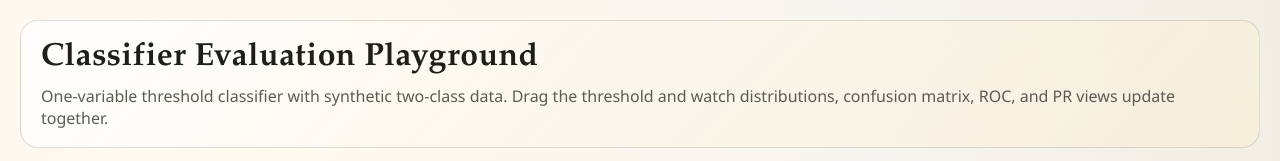
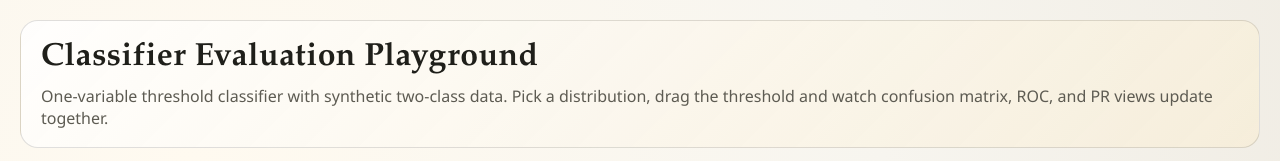
Before and after one commit to silekoch/understanding_classifier_metrics, a plain HTML site: page index.html in a window 1280 px wide. Shown: the top 161 px of the page. Drawn offline with Linux system fonts and the light colour scheme.

Commit message:
Clarify classifier intro text

```diff
--- a/index.html
+++ b/index.html
@@ -11,8 +11,8 @@
       <header class="hero">
         <h1>Classifier Evaluation Playground</h1>
         <p>
-          One-variable threshold classifier with synthetic two-class data. Drag the threshold and watch distributions,
-          confusion matrix, ROC, and PR views update together.
+          One-variable threshold classifier with synthetic two-class data. Pick a distribution, drag the threshold and
+          watch confusion matrix, ROC, and PR views update together.
         </p>
       </header>
 
```
